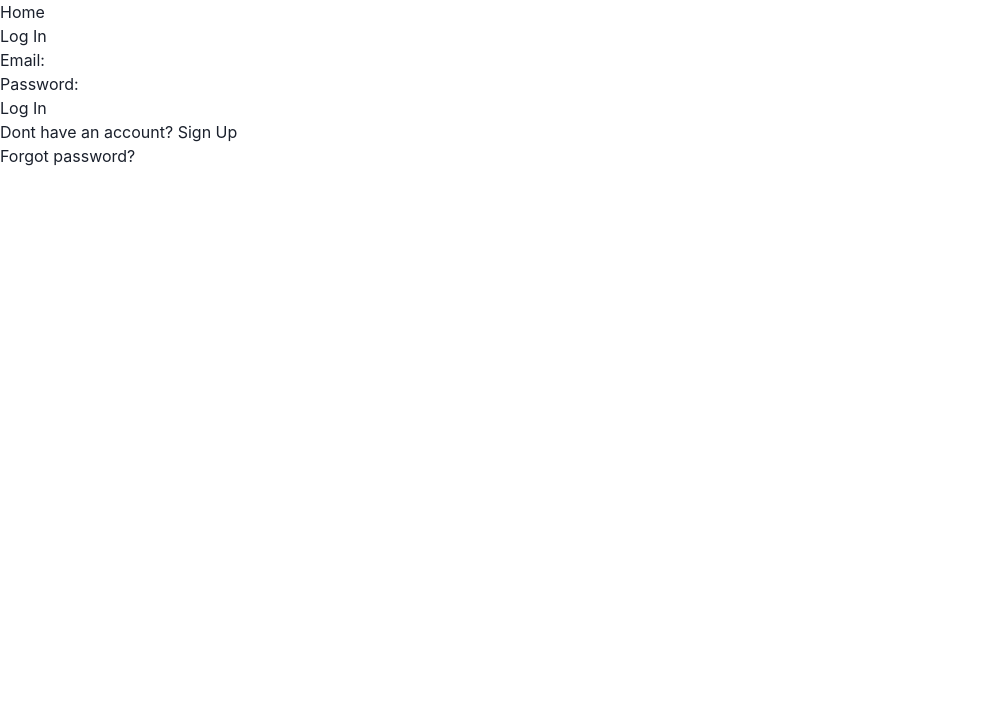
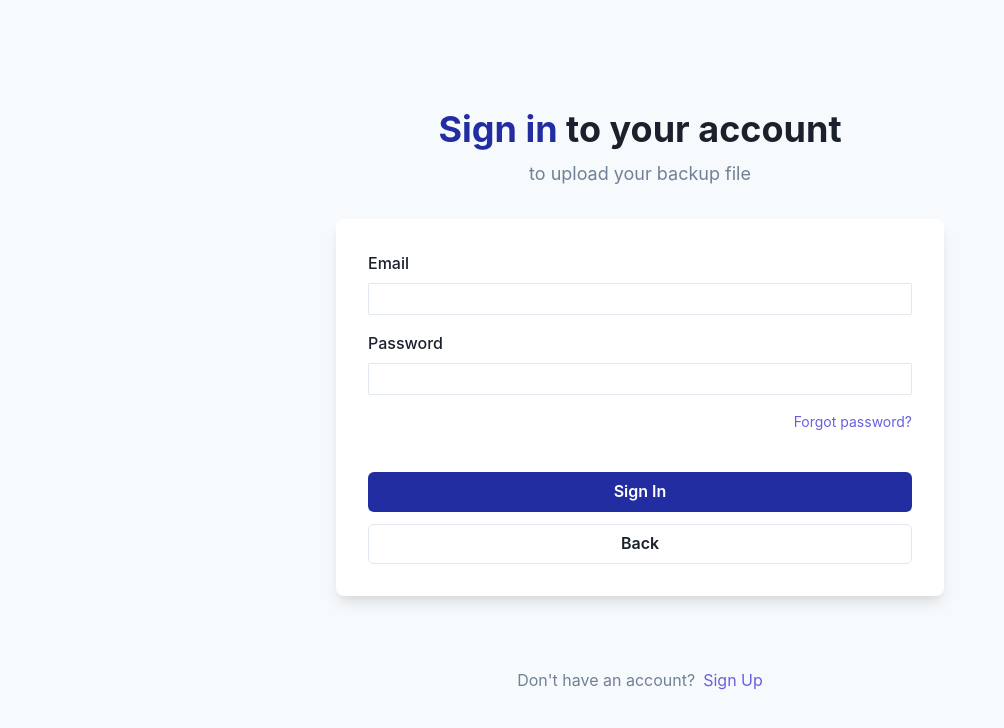
Before and after one commit to ravviolo/digital-letters, a Next.js app: page /login in a window 1280 px wide. Shown: the top 728 px of the page, without its empty margins (0-1004 px from the left). Built offline with nearby package versions, Linux system fonts and the light colour scheme; no server answers.

Commit message:
Style login page, refactor form validation

```diff
--- a/package.json
+++ b/package.json
@@ -20,6 +20,7 @@
     "next-connect": "^1.0.0-next.2",
     "react": "18.2.0",
     "react-dom": "18.2.0",
+    "react-hook-form": "^7.33.1",
     "tabler-icons-react": "^1.53.0",
     "xml-js": "^1.6.11"
   },
--- a/pages/login.tsx
+++ b/pages/login.tsx
@@ -1,65 +1,203 @@
-import Link from 'next/link';
+import {
+  chakra,
+  Box,
+  Button,
+  Container,
+  Flex,
+  FormControl,
+  FormLabel,
+  Heading,
+  Input,
+  Stack,
+  Text,
+  useColorModeValue,
+  VStack,
+  HStack,
+  useToast,
+} from '@chakra-ui/react';
 import { useRouter } from 'next/router';
-import { useRef, useState } from 'react';
+import { useEffect } from 'react';
+import { useForm, SubmitHandler } from 'react-hook-form';
+
 import { useAuth } from '../hooks/auth/useAuth';
+import LinkButton from '../components/next-link/LinkButton';
+import LinkText from '../components/next-link/LinkText';
+
+type LoginInputs = {
+  email: string;
+  password: string;
+};
 
 const Login = () => {
-  const emailRef = useRef<HTMLInputElement>(null);
-  const passRef = useRef<HTMLInputElement>(null);
-  const [error, setError] = useState('');
-
   const router = useRouter();
   const { signIn, error: logInError, loading } = useAuth();
+  const {
+    register,
+    handleSubmit,
+    formState: { errors },
+  } = useForm<LoginInputs>();
+  const toast = useToast();
+  const highlightColor = useColorModeValue('brandBlue.500', 'brandCyan.200');
+  const highlightColorDimmed = useColorModeValue(
+    'brandBlue.100',
+    'brandCyan.400'
+  );
 
-  const handleLogIn: React.FormEventHandler<HTMLFormElement> = async (e) => {
-    e.preventDefault();
-    setError('');
-    const email = emailRef.current?.value;
-    const password = passRef.current?.value;
+  const handleLogin: SubmitHandler<LoginInputs> = async (
+    userCredentials,
+    e
+  ) => {
+    e?.preventDefault();
 
-    if (!email || !password) {
-      setError('Inputs cannot be empty');
-      return
-    }
+    const { email, password } = userCredentials;
+    const user = await signIn(email, password);
 
-    const user = await signIn(email, password);
     if (user) {
-      router.push('/');
+      toast({
+        title: 'Sign in successful',
+        status: 'success',
+        duration: 2000,
+        isClosable: false,
+        variant: 'subtle',
+        position: 'top',
+      });
+      setTimeout(() => {
+        router.push('/');
+      }, 2000);
     }
   };
 
+  useEffect(() => {
+    if (errors.email || errors.password) {
+      toast({
+        title: 'Please provide user credentials',
+        status: 'error',
+        duration: 2000,
+        isClosable: false,
+        variant: 'subtle',
+        position: 'top',
+      });
+    }
+  }, [errors.email, errors.password, toast]);
+
+  useEffect(() => {
+    if (logInError) {
+      toast({
+        title: logInError,
+        status: 'error',
+        duration: 2000,
+        isClosable: false,
+        variant: 'subtle',
+        position: 'top',
+      });
+    }
+  }, [logInError, toast]);
+
   return (
-    <div>
-      <nav>
-        <Link href='/'>Home</Link>
-      </nav>
+    <Flex
+      minH='100vh'
+      align='center'
+      justify='center'
+      bg={useColorModeValue('gray.50', 'gray.800')}
+    >
+      <Container as='section' maxW='container.sm'>
+        <Stack spacing={8} mx='auto' w='full'>
+          <Stack as='header' align='center'>
+            <Heading fontSize={{ base: '2xl', md: '4xl' }} textAlign='center'>
+              <chakra.span color={highlightColor}>Sign in</chakra.span> to your
+              account
+            </Heading>
+            <Text
+              fontSize={{ base: 'sm', md: 'lg' }}
+              textAlign='center'
+              color='gray.500'
+            >
+              to upload your backup file
+            </Text>
+          </Stack>
 
-      <h1>Log In</h1>
+          <Box
+            as='main'
+            rounded='lg'
+            bg={useColorModeValue('white', 'gray.700')}
+            boxShadow='lg'
+            p={8}
+            mb={10}
+          >
+            <Stack
+              spacing={{ base: 4, md: 8 }}
+              as='form'
+              onSubmit={handleSubmit(handleLogin)}
+            >
+              <VStack spacing={4}>
+                <FormControl>
+                  <FormLabel
+                    htmlFor='email'
+                    fontSize={{ base: 'sm', md: 'md' }}
+                  >
+                    Email
+                  </FormLabel>
+                  <Input
+                    {...register('email', {
+                      required: true,
+                    })}
+                    id='email'
+                    type='email'
+                    size={'sm'}
+                    focusBorderColor={highlightColor}
+                  />
+                </FormControl>
 
-      <form onSubmit={handleLogIn}>
-        <div>
-          <label htmlFor='email'>Email: </label>
-          <input type='email' id='email' name='email' ref={emailRef} />
-        </div>
-        <div>
-          <label htmlFor='password'>Password: </label>
-          <input type='password' id='password' name='password' ref={passRef} />
-        </div>
-        {loading ? <p>Logging user...</p> : <button type='submit'>Log In</button>}
-        {error && <p style={{ color: 'red' }}>{error}</p>}
-        {logInError && <p style={{ color: 'red' }}>{logInError}</p>}
-      </form>
-      <p>
-        Dont have an account? <Link href='/signup'>Sign Up</Link>
-      </p>
-      <button
-        onClick={() => {
-          alert('forgot password');
-        }}
-      >
-        Forgot password?
-      </button>
-    </div>
+                <FormControl>
+                  <FormLabel
+                    htmlFor='password'
+                    fontSize={{ base: 'sm', md: 'md' }}
+                  >
+                    Password
+                  </FormLabel>
+                  <Input
+                    {...register('password', {
+                      required: true,
+                    })}
+                    id='password'
+                    type='password'
+                    size={'sm'}
+                    focusBorderColor={highlightColor}
+                  />
+                </FormControl>
+                <LinkText
+                  href=''
+                  fontSize='sm'
+                  alignSelf='flex-end'
+                  color={highlightColorDimmed}
+                >
+                  Forgot password?
+                </LinkText>
+              </VStack>
+              <Stack spacing={3} mt={2}>
+                <Button
+                  isLoading={loading}
+                  loadingText={'Authenticating...'}
+                  type='submit'
+                  colorScheme={useColorModeValue('brandBlue', 'brandCyan')}
+                >
+                  Sign In
+                </Button>
+                <LinkButton href='/' variant='outline' colorScheme='gray'>
+                  Back
+                </LinkButton>
+              </Stack>
+            </Stack>
+          </Box>
+          <HStack justify='center'>
+            <Text color='gray.500'>Don&apos;t have an account? </Text>
+            <LinkText href='/signup' fontSize='md' color={highlightColorDimmed}>
+              Sign Up
+            </LinkText>
+          </HStack>
+        </Stack>
+      </Container>
+    </Flex>
   );
 };
 
```
Also changed, not shown: 1 other file (tests, documents, lock files or other folders).
